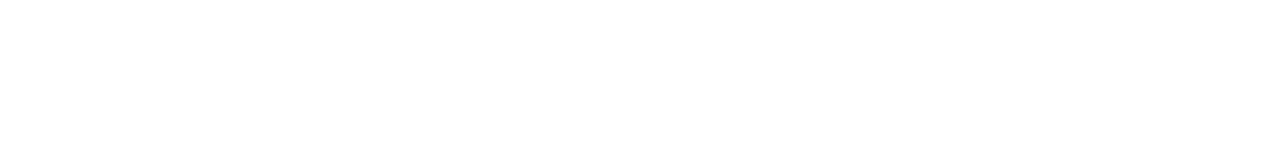
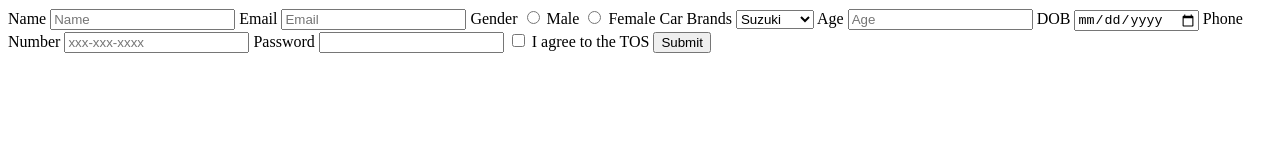
Before and after one commit to acciojob/signup-form-car-Tuhin1904, a website: page main.html in a window 1280 px wide. Drawn offline with Linux system fonts and the light colour scheme.

Commit message:
created a submission

```diff
--- a/main.html
+++ b/main.html
@@ -7,7 +7,44 @@
 </head>
 
 <body>
-	<!-- the entire body must be written by student -->
+	<form method='POST'>
+		<label for='name'>Name</label>
+		<input id='name' placeholder='Name' name='name' type='text' required>
+
+		<label for='email'>Email</label>
+		<input id='email' placeholder='Email' name='email' type='email' required>
+
+		<label>Gender</label>
+		<input type='radio' id='gender_m' value='male' name='gender' required>
+		<label for='gender_m'>Male</label>
+
+		<input type='radio' id='gender_f' value='female' name='gender' required>
+		<label for='gender_f'>Female</label>
+
+		<label for='cars'>Car Brands</label>
+		<select id='cars' name='cars' required>
+			<option value='Suzuki'>Suzuki</option>
+			<option value='Tata'>Tata</option>
+			<option value='Mahindra'>Mahindra</option>
+		</select>
+
+		<label for='age'>Age</label>
+		<input id='age' type='number' name='age' placeholder='Age' required>
+
+		<label for='dob'>DOB</label>
+		<input id='dob' type='date' name='dob' required>
+
+		<label for='tel'>Phone Number</label>
+		<input id='tel' type='tel' placeholder='xxx-xxx-xxxx'  name='tel'>
+
+		<label for='password'>Password</label>
+		<input id='password' type='password'  name='password' required>
+
+		<input type='checkbox' id='tos' name='id' required>
+		<label for='tos'>I agree to the TOS</label>
+
+		<button type='submit'>Submit</button>
+	</form>
     <script type="text/javascript" src="./script.js">
 </script>
 
```
